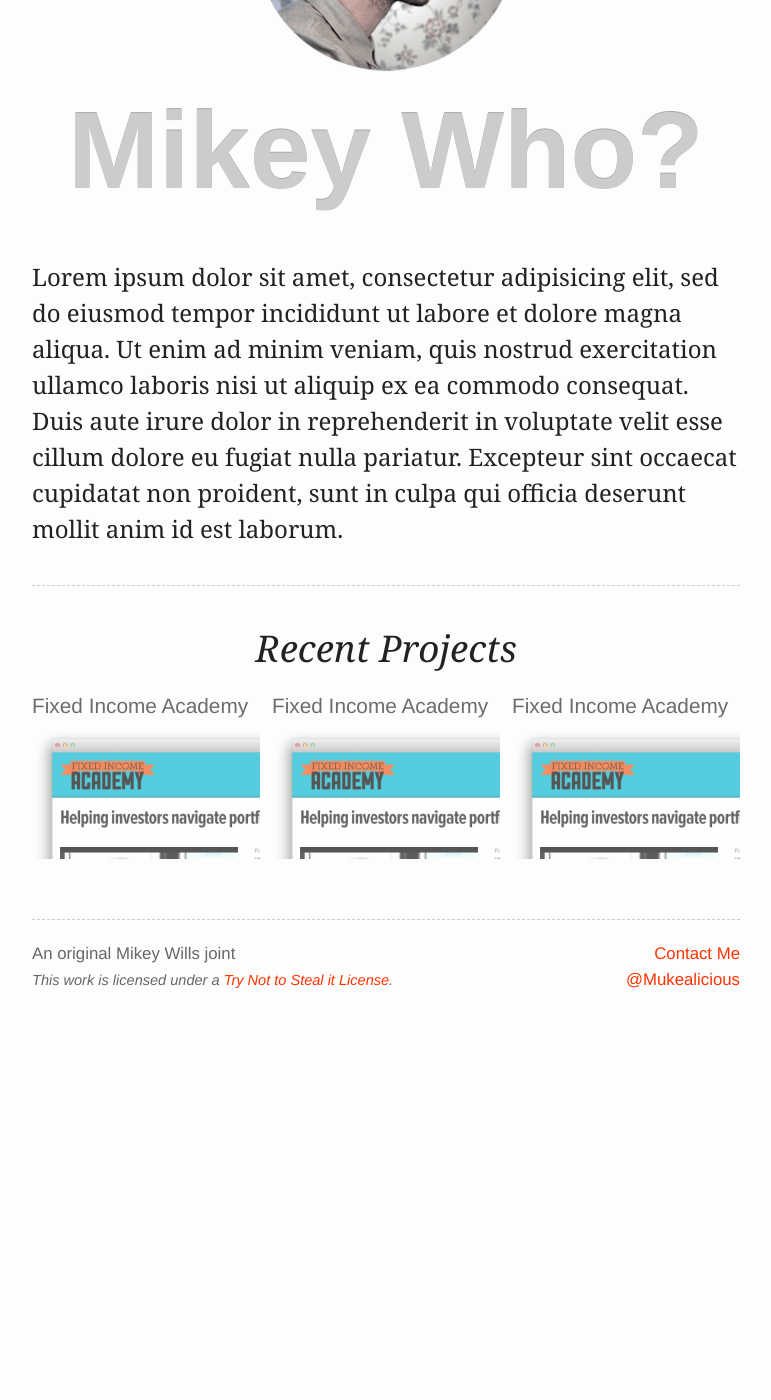
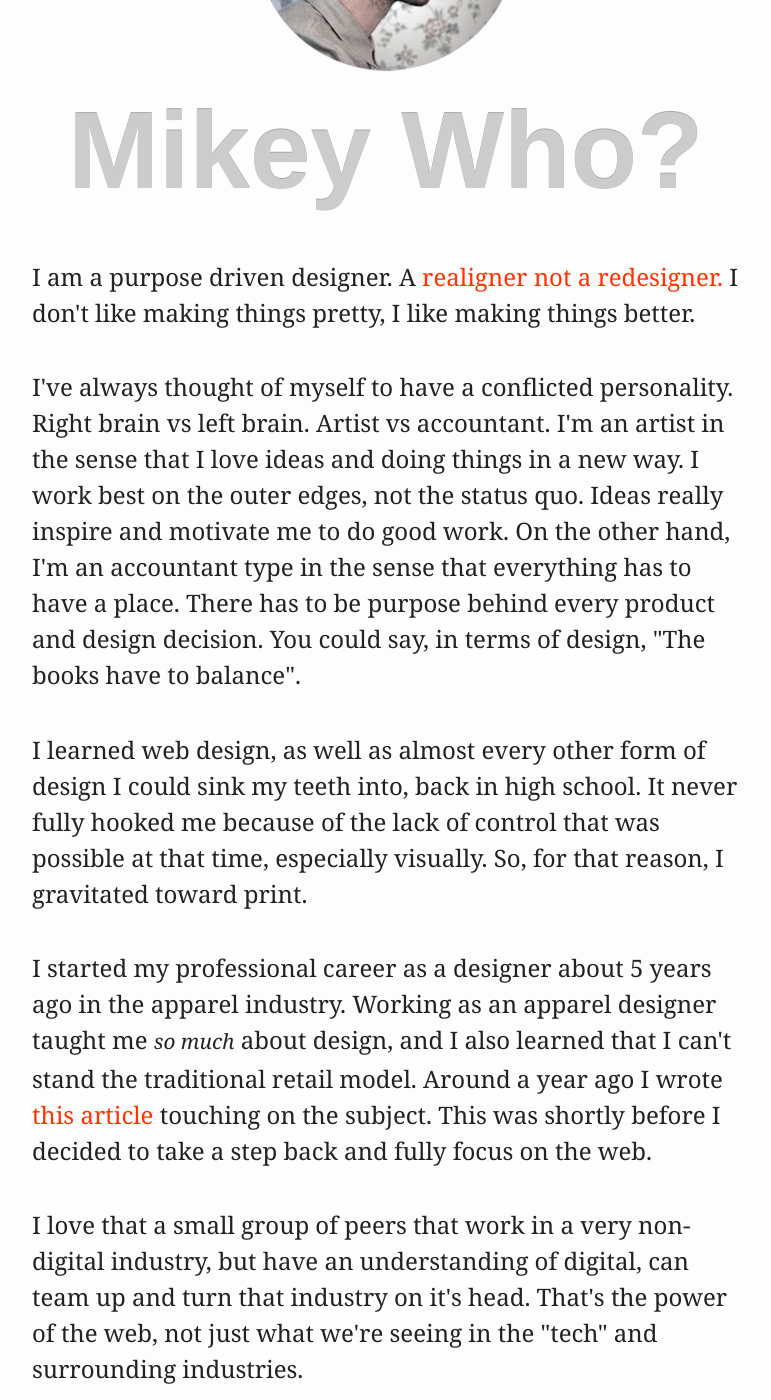
Before and after one commit to mukealicious/mukealicious.github.io, a Jekyll site: the page built from info.html, in a window 1280 px wide and 1400 px high, scrolled down 312 px. Shown: the whole window, without its empty margins (254-1025 px from the left). Built offline with Jekyll 4.4.1, drawn with Linux system fonts in a browser that asks for light colours; Markdown is read by kramdown in place of the engine named in the settings; before the commit the page ends 1360 px from its top, so only the background shows below that.

Commit message:
Add bio copy to full bio on info page

```diff
--- a/info.html
+++ b/info.html
@@ -8,12 +8,15 @@ title: Info
     <div class="bio">
       <img src="images/mikeyface.png" alt="Mikey's Face" class="face">
       <h1 id="mikey-who">Mikey Who?</h1>
-      <p>Lorem ipsum dolor sit amet, consectetur adipisicing elit, sed do eiusmod
-      tempor incididunt ut labore et dolore magna aliqua. Ut enim ad minim veniam,
-      quis nostrud exercitation ullamco laboris nisi ut aliquip ex ea commodo
-      consequat. Duis aute irure dolor in reprehenderit in voluptate velit esse
-      cillum dolore eu fugiat nulla pariatur. Excepteur sint occaecat cupidatat non
-      proident, sunt in culpa qui officia deserunt mollit anim id est laborum.</p>
+      <p>I am a purpose driven designer. A <a href="http://www.alistapart.com/articles/redesignrealign/">realigner not a redesigner.</a> I don't like making things pretty, I like making things better.</p>
+
+      <p>I've always thought of myself to have a conflicted personality. Right brain vs left brain. Artist vs accountant. I'm an artist in the sense that I love ideas and doing things in a new way. I work best on the outer edges, not the status quo. Ideas really inspire and motivate me to do good work. On the other hand, I'm an accountant type in the sense that everything has to have a place. There has to be purpose behind every product and design decision. You could say, in terms of design, "The books have to balance".</p>
+
+      <p>I learned web design, as well as almost every other form of design I could sink my teeth into, back in high school. It never fully hooked me because of the lack of control that was possible at that time, especially visually. So, for that reason, I gravitated toward print.</p>
+
+      <p>I started my professional career as a designer about 5 years ago in the apparel industry. Working as an apparel designer taught me <em>so much</em> about design, and I also learned that I can't stand the traditional retail model. Around a year ago I wrote <a href="http://kontorsioninc.com/2011/07/its-still-got-that-new-blog-smell/">this article</a> touching on the subject. This was shortly before I decided to take a step back and fully focus on the web.</p>
+
+      <p>I love that a small group of peers that work in a very non-digital industry, but have an understanding of digital, can team up and turn that industry on it's head. That's the power of the web, not just what we're seeing in the "tech" and surrounding industries.</p>
     </div>
   </article>
 <!-- Recent Projects -->
```
